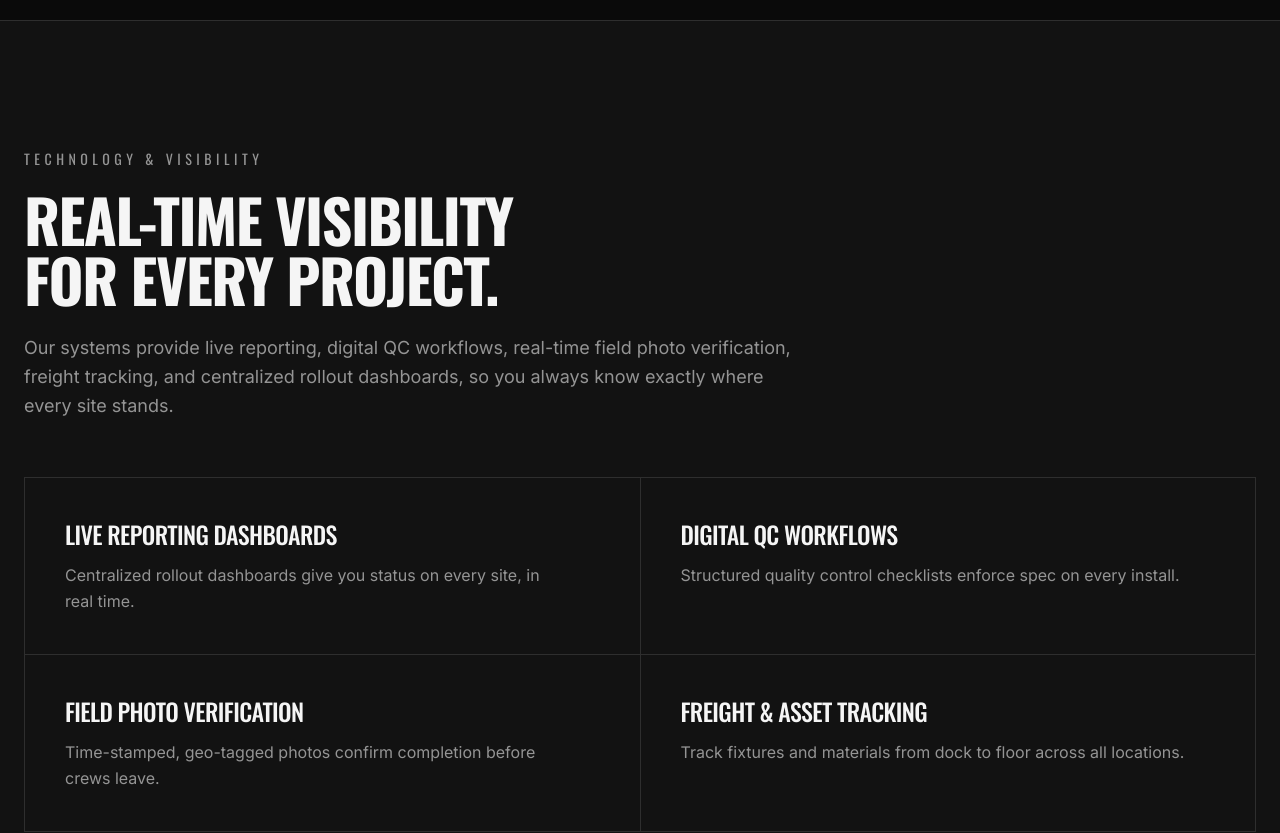
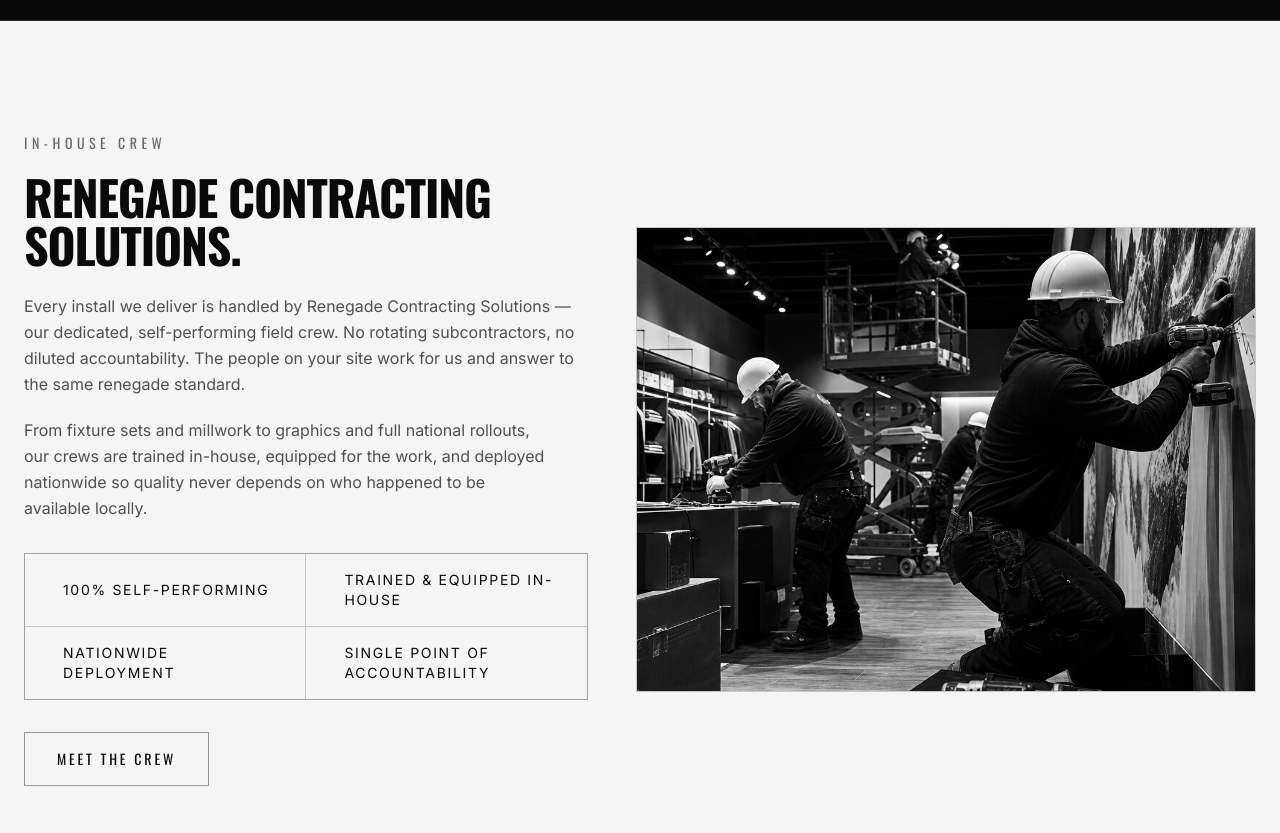
Before and after one commit to Renegade15/renegaderetail69, a Next.js app: page / in a window 1280 px wide. Shown: the part 2840-3673 px from the top of the page. Built offline with nearby package versions, Linux system fonts and the light colour scheme.

Commit message:
feat: add In-House Crew component to About and Home pages
Co-authored-by: Renegade15 <284688019+Renegade15@users.noreply.github.com>

```diff
--- a/app/about/page.js
+++ b/app/about/page.js
@@ -2,6 +2,7 @@ import Image from 'next/image'
 import SiteHeader from '../../components/site-header'
 import SiteFooter from '../../components/site-footer'
 import PageHero from '../../components/page-hero'
+import InHouseCrew from '../../components/in-house-crew'
 import ContactCta from '../../components/contact-cta'
 
 export const metadata = {
@@ -126,56 +127,7 @@ export default function AboutPage() {
         </div>
       </section>
 
-      <section className="border-b border-border bg-foreground text-background">
-        <div className="mx-auto grid max-w-7xl gap-12 px-6 py-20 md:py-28 lg:grid-cols-[1fr_1.1fr] lg:items-center">
-          <div>
-            <p className="font-heading text-sm uppercase tracking-[0.32em] text-background/60">
-              In-House Crew
-            </p>
-            <h2 className="font-heading mt-5 text-balance text-3xl font-bold uppercase leading-tight tracking-tight md:text-5xl">
-              Renegade Contracting Solutions.
-            </h2>
-            <div className="mt-6 space-y-5 text-pretty leading-relaxed text-background/70">
-              <p>
-                Every install we deliver is handled by Renegade Contracting
-                Solutions &mdash; our dedicated, self-performing field crew. No
-                rotating subcontractors, no diluted accountability. The people on
-                your site work for us and answer to the same renegade standard.
-              </p>
-              <p>
-                From fixture sets and millwork to graphics and full national
-                rollouts, our crews are trained in-house, equipped for the work,
-                and deployed nationwide so quality never depends on who happened
-                to be available locally.
-              </p>
-            </div>
-            <ul className="mt-8 grid gap-px overflow-hidden border border-background/20 bg-background/20 sm:grid-cols-2">
-              {[
-                '100% self-performing',
-                'Trained & equipped in-house',
-                'Nationwide deployment',
-                'Single point of accountability',
-              ].map((item) => (
-                <li
-                  key={item}
-                  className="flex items-center gap-3 bg-foreground px-5 py-4 text-sm uppercase tracking-[0.12em]"
-                >
-                  <span className="h-1.5 w-1.5 shrink-0 bg-primary" />
-                  {item}
-                </li>
-              ))}
-            </ul>
-          </div>
-          <div className="relative aspect-[4/3] overflow-hidden border border-background/20 lg:order-last">
-            <Image
-              src="/images/contracting-solutions-crew.png"
-              alt="Renegade Contracting Solutions in-house crew installing retail fixtures and graphics"
-              fill
-              className="object-cover"
-            />
-          </div>
-        </div>
-      </section>
+      <InHouseCrew />
 
       <ContactCta />
       <SiteFooter />
--- a/app/page.js
+++ b/app/page.js
@@ -2,6 +2,7 @@ import SiteHeader from '../components/site-header'
 import Hero from '../components/hero'
 import Capabilities from '../components/capabilities'
 import Services from '../components/services'
+import InHouseCrew from '../components/in-house-crew'
 import Technology from '../components/technology'
 import ContactCta from '../components/contact-cta'
 import SiteFooter from '../components/site-footer'
@@ -14,6 +15,7 @@ export default function Home() {
         <Hero />
         <Capabilities />
         <Services />
+        <InHouseCrew showCta />
         <Technology />
         <ContactCta />
       </main>
--- /dev/null
+++ b/components/in-house-crew.jsx
@@ -0,0 +1,65 @@
+import Image from 'next/image'
+import Link from 'next/link'
+
+export default function InHouseCrew({ showCta = false }) {
+  return (
+    <section className="border-b border-border bg-foreground text-background">
+      <div className="mx-auto grid max-w-7xl gap-12 px-6 py-20 md:py-28 lg:grid-cols-[1fr_1.1fr] lg:items-center">
+        <div>
+          <p className="font-heading text-sm uppercase tracking-[0.32em] text-background/60">
+            In-House Crew
+          </p>
+          <h2 className="font-heading mt-5 text-balance text-3xl font-bold uppercase leading-tight tracking-tight md:text-5xl">
+            Renegade Contracting Solutions.
+          </h2>
+          <div className="mt-6 space-y-5 text-pretty leading-relaxed text-background/70">
+            <p>
+              Every install we deliver is handled by Renegade Contracting
+              Solutions &mdash; our dedicated, self-performing field crew. No
+              rotating subcontractors, no diluted accountability. The people on
+              your site work for us and answer to the same renegade standard.
+            </p>
+            <p>
+              From fixture sets and millwork to graphics and full national
+              rollouts, our crews are trained in-house, equipped for the work,
+              and deployed nationwide so quality never depends on who happened to
+              be available locally.
+            </p>
+          </div>
+          <ul className="mt-8 grid gap-px overflow-hidden border border-background/20 bg-background/20 sm:grid-cols-2">
+            {[
+              '100% self-performing',
+              'Trained & equipped in-house',
+              'Nationwide deployment',
+              'Single point of accountability',
+            ].map((item) => (
+              <li
+                key={item}
+                className="flex items-center gap-3 bg-foreground px-5 py-4 text-sm uppercase tracking-[0.12em]"
+              >
+                <span className="h-1.5 w-1.5 shrink-0 bg-primary" />
+                {item}
+              </li>
+            ))}
+          </ul>
+          {showCta && (
+            <Link
+              href="/about"
+              className="font-heading mt-8 inline-block border border-background/40 px-8 py-4 text-sm uppercase tracking-[0.2em] text-background transition-colors hover:bg-background hover:text-foreground"
+            >
+              Meet the Crew
+            </Link>
+          )}
+        </div>
+        <div className="relative aspect-[4/3] overflow-hidden border border-background/20 lg:order-last">
+          <Image
+            src="/images/contracting-solutions-crew.png"
+            alt="Renegade Contracting Solutions in-house crew installing retail fixtures and graphics"
+            fill
+            className="object-cover"
+          />
+        </div>
+      </div>
+    </section>
+  )
+}
```
